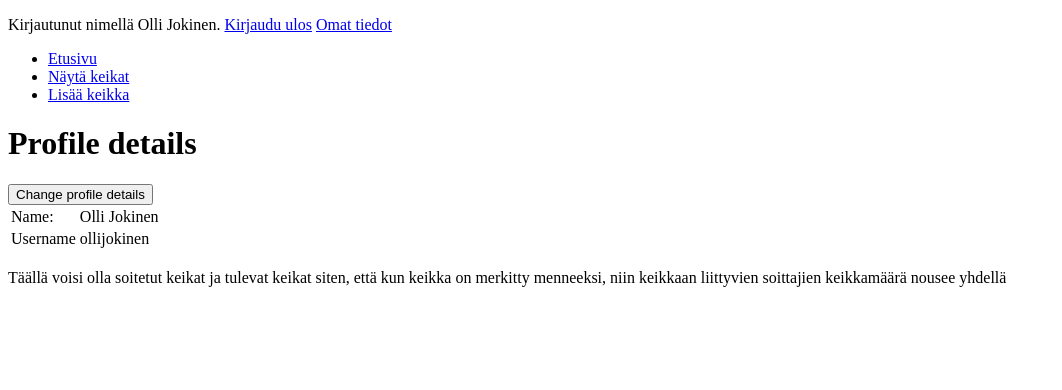
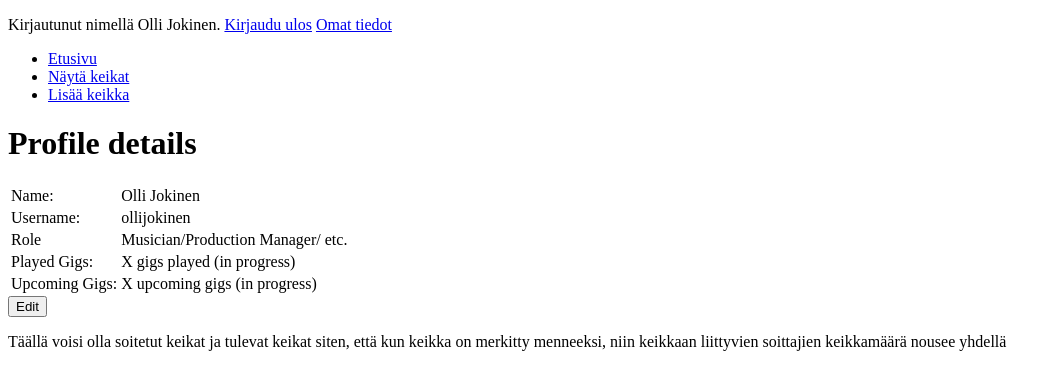
Before and after one commit to jokineno/Tour, a Flask app: page /auth/profile/ in a window 1280 px wide. Shown: the top 390 px of the page, without its empty margins (0-1062 px from the left). Run offline with Flask 2, Linux system fonts and the light colour scheme; a user stored in the database is signed in.

Commit message:
profileeditform

```diff
--- a/application/auth/forms.py
+++ b/application/auth/forms.py
@@ -25,8 +25,8 @@ class RegistrationForm(FlaskForm):
 
 class ProfileForm(FlaskForm):
     #read only
-    name = StringField("Name: ")
-    username = StringField("Username: ")
+    name = StringField("Name: ", [validators.Length(min=2, max=30, message="Must be within 2-30 characters")])
+    username = StringField("Username: ", [validators.Length(min=2, max=30, message="Must be within 2-30 characters")])
     #gigs_played = IntegerField("Gigs played: ")
     #upcoming_gigs = IntegerField("Upcoming Gigs: ")
 
--- a/application/auth/views.py
+++ b/application/auth/views.py
@@ -64,6 +64,8 @@ def auth_profile_edit():
         return render_template("auth/profileeditform.html",form=form,user_id=current_user.id)
 
     form = ProfileForm(request.form)
+    if not form.validate():
+        return render_template("auth/profileeditform.html", form = form)
     profile = User.query.get(current_user.id)
 
     profile.name = form.name.data
--- a/application/templates/auth/profileform.html
+++ b/application/templates/auth/profileform.html
@@ -14,7 +14,7 @@
     </tr>
     <tr>
         <td>
-            Username
+            Username:
         </td>
         <td>
             {{ current.username }}
@@ -22,12 +22,35 @@
 
     </tr>
     <tr>
-        <form action="{{ url_for('auth_profile_edit')}}">
-            <input type="submit" value="Change profile details" />
-        </form>
+        <td>
+            Role
+        </td>
+        <td>
+            Musician/Production Manager/ etc.
+        </td>
+    </tr>
+    <tr>
+        <td>
+            Played Gigs:
+        </td>
+        <td>
+            X gigs played (in progress)
+        </td>
+    </tr>
+    <tr>
+        <td>
+            Upcoming Gigs:
+        </td>
+        <td>
+            X upcoming gigs (in progress)
+        </td>
     </tr>
 
 </table>
+<form action="{{ url_for('auth_profile_edit')}}">
+    <input type="submit" value="Edit" />
+</form>
+
 
 
 
--- a/application/templates/gigs/edit.html
+++ b/application/templates/gigs/edit.html
@@ -58,5 +58,8 @@
     </table>
     <input type="submit" class="btn btn-primary" value="OK" />
 </form>
+<form method="POST" action="{{ url_for('gigs_remove',gig_id=gig_id) }} ">
+    <input type="submit" class="btn btn-primary" value="Delete" />
+</form>
 
 {% endblock %}
```
Also changed, not shown: application/templates/auth/profileeditform.html (+38 -6 lines), README.md, application/gigs.db.
